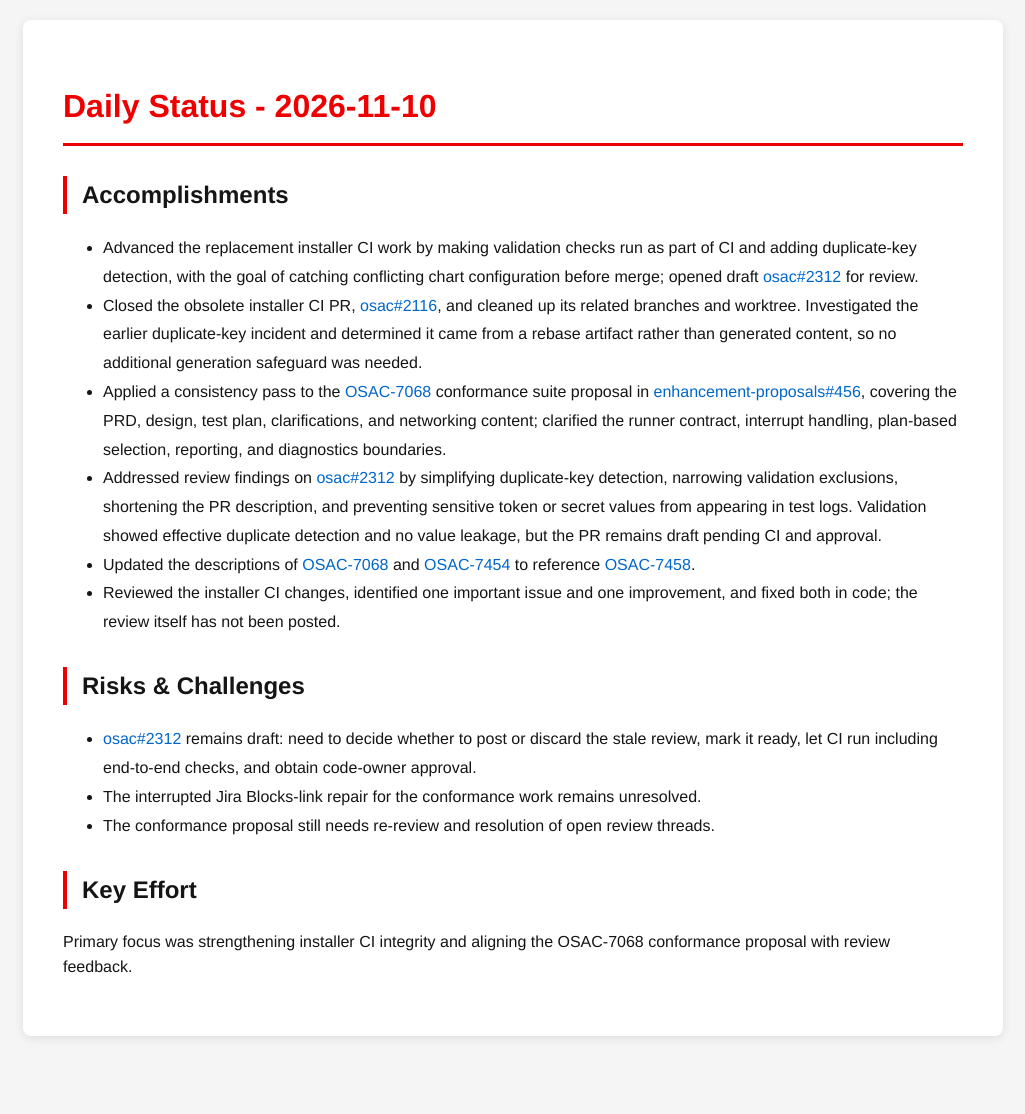
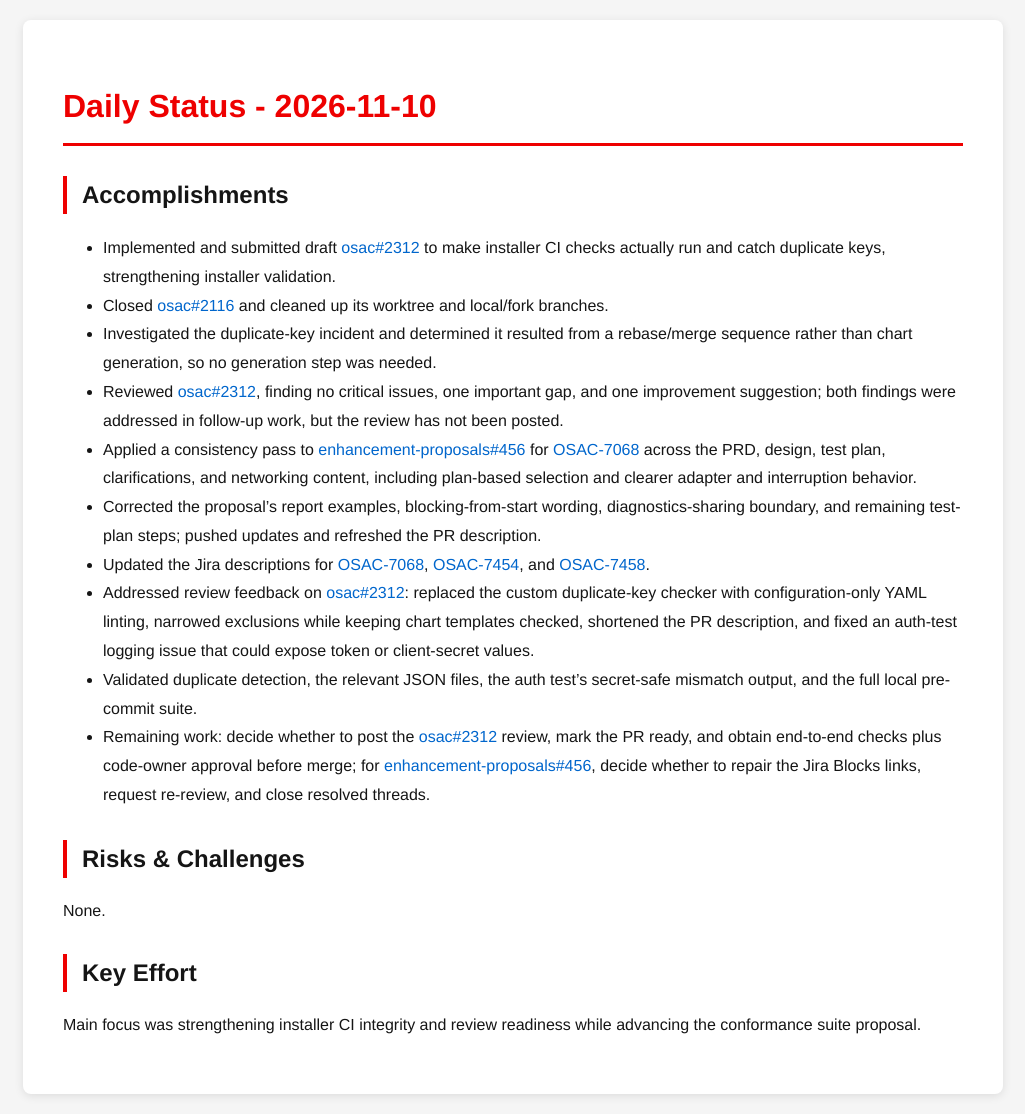
Before and after one commit to tzvatot/daily-status, a Jekyll site: the page built from 2026-11-10.md, in a window 1280 px wide. Shown: the whole page, without its empty margins (127-1152 px from the left). Built offline with Jekyll 4.4.1, drawn with Linux system fonts in a browser that asks for light colours; before the commit the page ends 1056 px from its top, so only the background shows below that.

Commit message:
Daily status update - 2026-11-10

```diff
--- a/2026-11-10.md
+++ b/2026-11-10.md
@@ -7,17 +7,19 @@
 # Daily Status - 2026-11-10
 
 ## Accomplishments
-- Advanced the replacement installer CI work by making validation checks run as part of CI and adding duplicate-key detection, with the goal of catching conflicting chart configuration before merge; opened draft [osac#2312](https://github.com/osac-project/osac/pull/2312) for review.
-- Closed the obsolete installer CI PR, [osac#2116](https://github.com/osac-project/osac/pull/2116), and cleaned up its related branches and worktree. Investigated the earlier duplicate-key incident and determined it came from a rebase artifact rather than generated content, so no additional generation safeguard was needed.
-- Applied a consistency pass to the [OSAC-7068](https://redhat.atlassian.net/browse/OSAC-7068) conformance suite proposal in [enhancement-proposals#456](https://github.com/osac-project/enhancement-proposals/pull/456), covering the PRD, design, test plan, clarifications, and networking content; clarified the runner contract, interrupt handling, plan-based selection, reporting, and diagnostics boundaries.
-- Addressed review findings on [osac#2312](https://github.com/osac-project/osac/pull/2312) by simplifying duplicate-key detection, narrowing validation exclusions, shortening the PR description, and preventing sensitive token or secret values from appearing in test logs. Validation showed effective duplicate detection and no value leakage, but the PR remains draft pending CI and approval.
-- Updated the descriptions of [OSAC-7068](https://redhat.atlassian.net/browse/OSAC-7068) and [OSAC-7454](https://redhat.atlassian.net/browse/OSAC-7454) to reference [OSAC-7458](https://redhat.atlassian.net/browse/OSAC-7458).
-- Reviewed the installer CI changes, identified one important issue and one improvement, and fixed both in code; the review itself has not been posted.
+- Implemented and submitted draft [osac#2312](https://github.com/osac-project/osac/pull/2312) to make installer CI checks actually run and catch duplicate keys, strengthening installer validation.
+- Closed [osac#2116](https://github.com/osac-project/osac/pull/2116) and cleaned up its worktree and local/fork branches.
+- Investigated the duplicate-key incident and determined it resulted from a rebase/merge sequence rather than chart generation, so no generation step was needed.
+- Reviewed [osac#2312](https://github.com/osac-project/osac/pull/2312), finding no critical issues, one important gap, and one improvement suggestion; both findings were addressed in follow-up work, but the review has not been posted.
+- Applied a consistency pass to [enhancement-proposals#456](https://github.com/osac-project/enhancement-proposals/pull/456) for [OSAC-7068](https://redhat.atlassian.net/browse/OSAC-7068) across the PRD, design, test plan, clarifications, and networking content, including plan-based selection and clearer adapter and interruption behavior.
+- Corrected the proposal's report examples, blocking-from-start wording, diagnostics-sharing boundary, and remaining test-plan steps; pushed updates and refreshed the PR description.
+- Updated the Jira descriptions for [OSAC-7068](https://redhat.atlassian.net/browse/OSAC-7068), [OSAC-7454](https://redhat.atlassian.net/browse/OSAC-7454), and [OSAC-7458](https://redhat.atlassian.net/browse/OSAC-7458).
+- Addressed review feedback on [osac#2312](https://github.com/osac-project/osac/pull/2312): replaced the custom duplicate-key checker with configuration-only YAML linting, narrowed exclusions while keeping chart templates checked, shortened the PR description, and fixed an auth-test logging issue that could expose token or client-secret values.
+- Validated duplicate detection, the relevant JSON files, the auth test's secret-safe mismatch output, and the full local pre-commit suite.
+- Remaining work: decide whether to post the [osac#2312](https://github.com/osac-project/osac/pull/2312) review, mark the PR ready, and obtain end-to-end checks plus code-owner approval before merge; for [enhancement-proposals#456](https://github.com/osac-project/enhancement-proposals/pull/456), decide whether to repair the Jira Blocks links, request re-review, and close resolved threads.
 
 ## Risks & Challenges
-- [osac#2312](https://github.com/osac-project/osac/pull/2312) remains draft: need to decide whether to post or discard the stale review, mark it ready, let CI run including end-to-end checks, and obtain code-owner approval.
-- The interrupted Jira Blocks-link repair for the conformance work remains unresolved.
-- The conformance proposal still needs re-review and resolution of open review threads.
+None.
 
 ## Key Effort
-Primary focus was strengthening installer CI integrity and aligning the OSAC-7068 conformance proposal with review feedback.
+Main focus was strengthening installer CI integrity and review readiness while advancing the conformance suite proposal.
```
